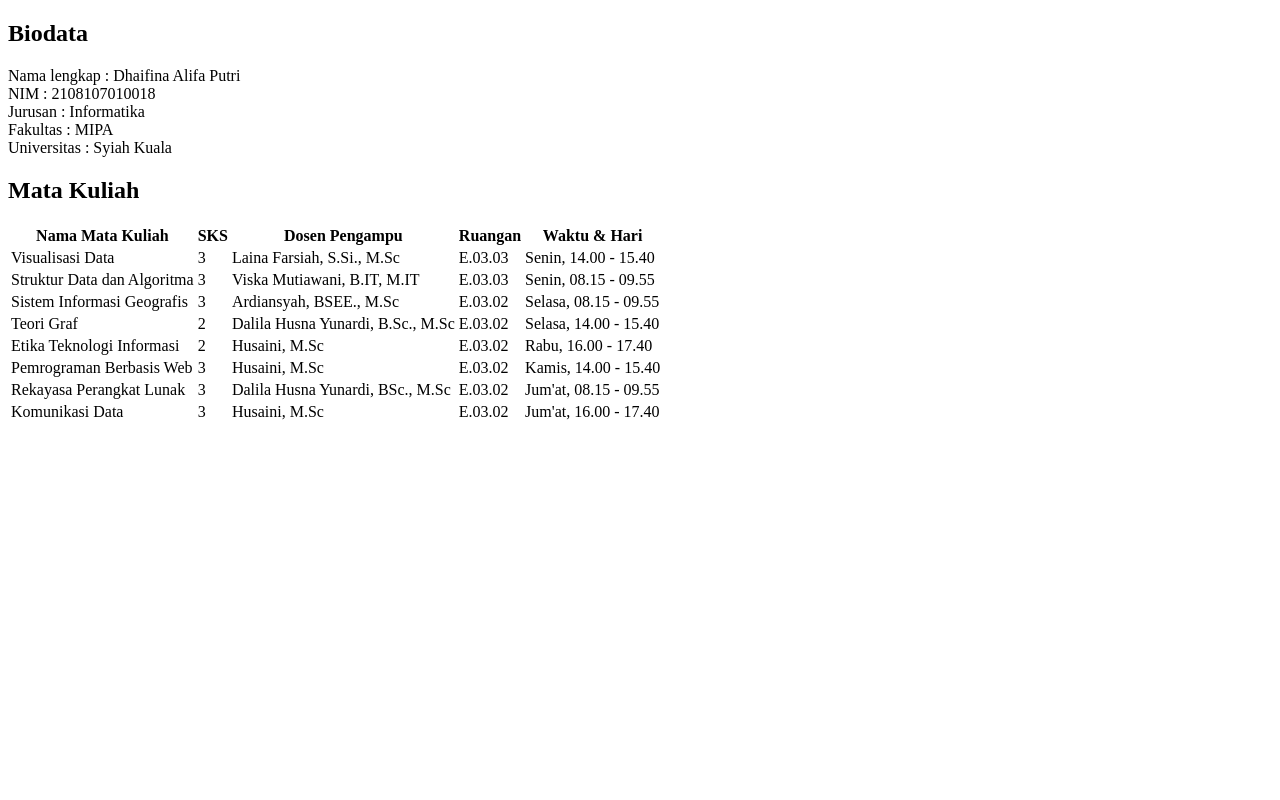
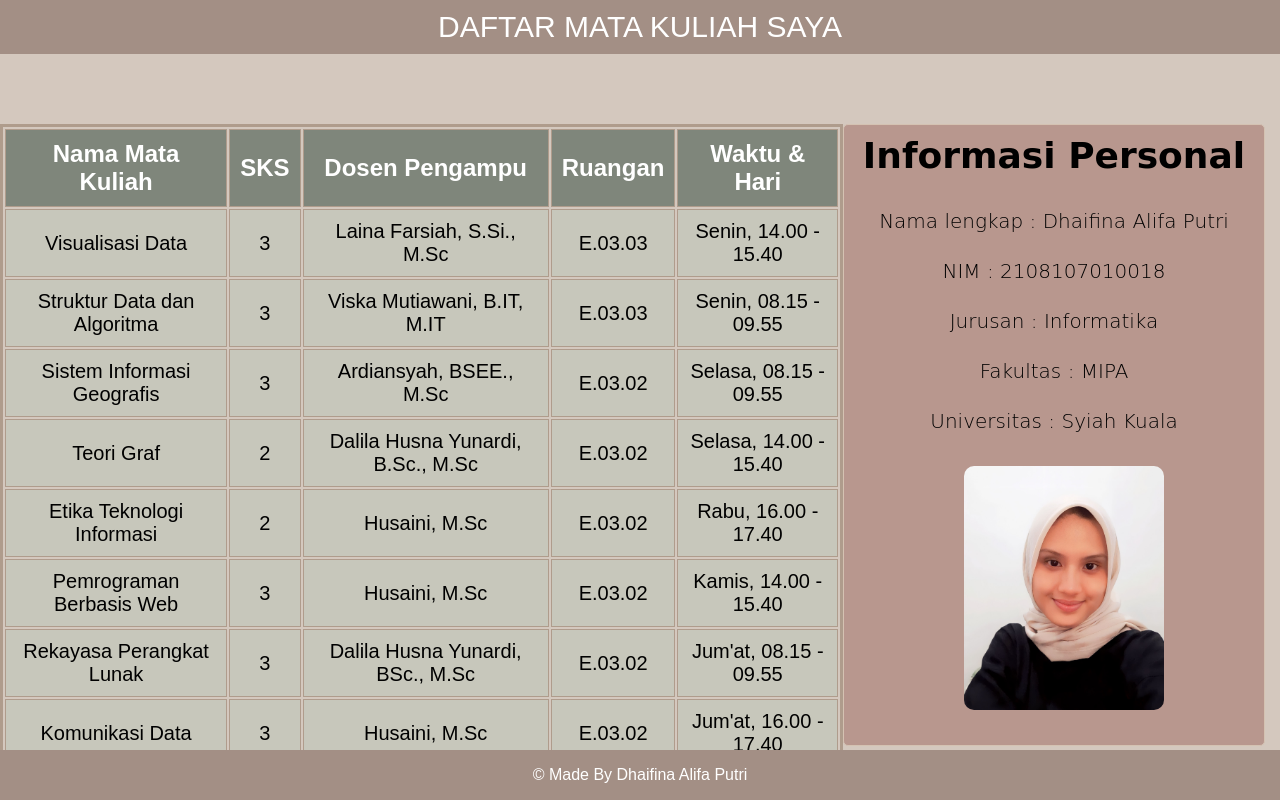
Before and after one commit to DhaifinaAP/lab-pbw-b-DhaifinaAlifaPutri, a plain HTML site: page tugas-02/index.html in a window 1280 px wide. Drawn offline with Linux system fonts and the light colour scheme; a web font is replaced by a local one.

Commit message:
feat : add style.css
Signed-off-by: Dhaifina Alifa Putri <alifadhaifina@gmail.com>

```diff
--- a/tugas-02/index.html
+++ b/tugas-02/index.html
@@ -4,17 +4,33 @@
     <meta charset="UTF-8">
     <meta http-equiv="X-UA-Compatible" content="IE=edge">
     <meta name="viewport" content="width=device-width, initial-scale=1.0">
+    <link rel="stylesheet" href="public/assets/css/style.css">
+    <link href="https://fonts.googleapis.com/css2?family=Shantell+Sans&display=swap" rel="stylesheet">
     <title>Document</title>
 </head>
 <body>
-    <h2>Biodata</h2>
+
+    <header>
+       DAFTAR MATA KULIAH SAYA
+    </header>
+
+    <!--Biodata-->
+
+    <div class="card-profile">
+    <div class="section-title">Informasi Personal</div>
+    <div class="section-content">
     <p>Nama lengkap : Dhaifina Alifa Putri<br/>
        NIM          : 2108107010018<br/>
        Jurusan      : Informatika<br/>
        Fakultas     : MIPA<br/>
        Universitas  : Syiah Kuala</p>
+    </div>
 
-    <h2>Mata Kuliah</h2>
+    <div class="section-image">
+        <img src="public/assets/img/profile.jpg" alt="profile" >
+    </div>
+</div>
+
     <table>
         <tr>
             <th>Nama Mata Kuliah</th>
@@ -81,5 +97,10 @@
         </tr>
 
     </table>
+
+    <footer>
+        <p> &copy; Made By Dhaifina Alifa Putri </p>
+    </footer>
+
 </body>
 </html>
--- /dev/null
+++ b/tugas-02/public/assets/css/style.css
@@ -0,0 +1,100 @@
+body {
+    background-color: #d4c8be;
+    font-family: sans-serif;
+    margin: 0;
+  }
+
+  /* Set table to middle and add some border */
+  table {
+    margin: auto;
+    border: solid #af9c8c;
+    margin-top: 70px;
+  }
+
+  th,
+  td {
+    background-color: #c7c7bb;
+    border: 1px solid #af9c8c;
+    text-align: center;
+    font-size: 20px;
+    padding: 10px;
+  }
+
+  th {
+    background-color: #7f867b;
+    font-size: 24px;
+    color: #ffffff;
+  }
+
+  /* Header */
+  header {
+      padding: 10px;
+      text-align: center;
+      background: #A38F85;
+      color: white;
+      font-size: 30px;
+    }
+
+
+  footer {
+    position: fixed;
+    left: 0;
+    bottom: 0;
+    width: 100%;
+    background: #A38F85;
+    color: #fff;
+    text-align: center;
+  }
+
+  .container {
+    width: 80%;
+    margin: 0 auto;
+    text-align: left;
+    font-family: Arial, sans-serif;
+  }
+  .section-title {
+    text-align: center;
+    font-size: 36px;
+    font-weight: bold;
+  }
+
+  .section-content {
+    margin-top: 20px;
+    font-family: 'Shantell Sans', cursive;
+    text-align: center;
+    line-height: 50px;
+  }
+
+
+  .section-content p{
+      margin-top: 10px;
+      font-weight: 40;
+      font-size: 20px;
+  }
+
+
+  .section-image {
+      margin-left: 110px;
+      width: 50%;
+      float: center;
+  }
+
+  /* make card profile and the position in the right side without using float */
+  .card-profile {
+    font-family: 'Shantell Sans', cursive;
+    float: right;
+    width: 400px;
+    height: 600px;
+    margin-right: 15px;
+    margin-top: 70px;
+    padding: 10px;
+    border: 1px solid #d4c2b2;
+    border-radius: 5px;
+    background-color: #b8978e;
+  }
+
+  .card-profile img {
+    width: 100%;
+    border-radius: 10px;
+    float : center;
+  }
```
Also changed, not shown: tugas-02/public/assets/img/profile.jpg (added).
